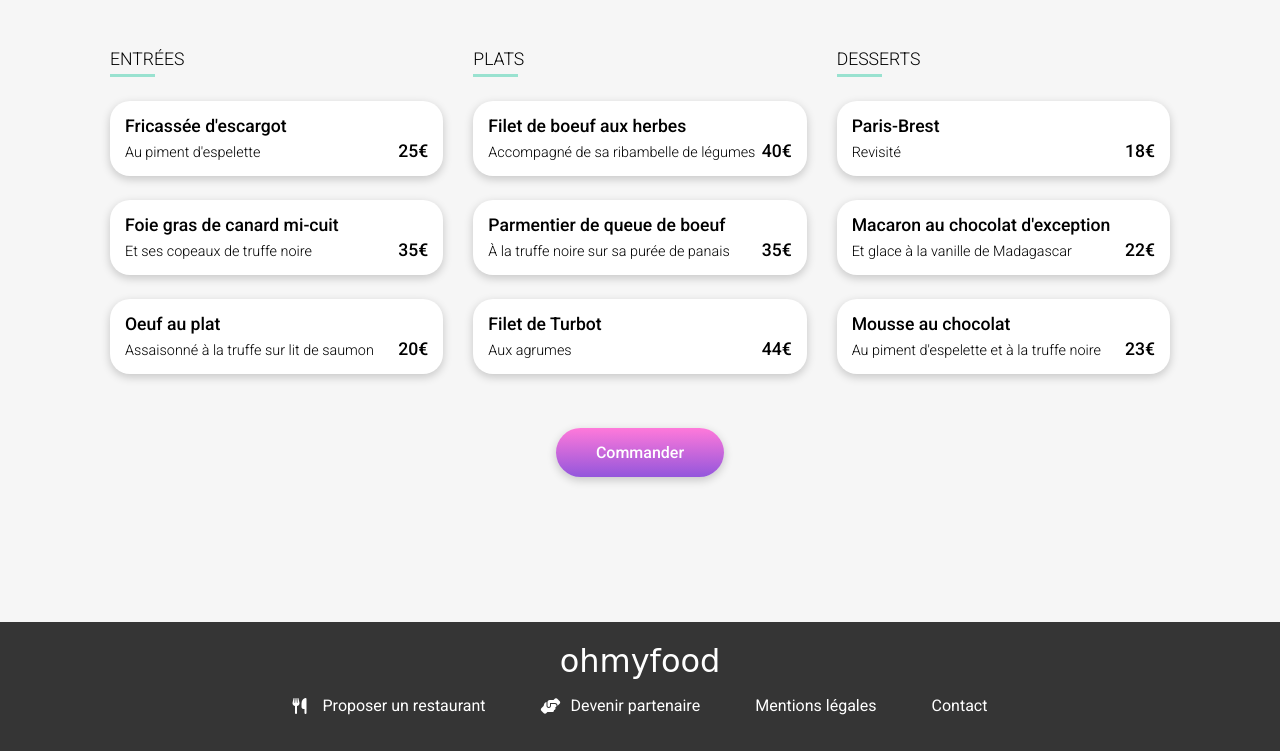
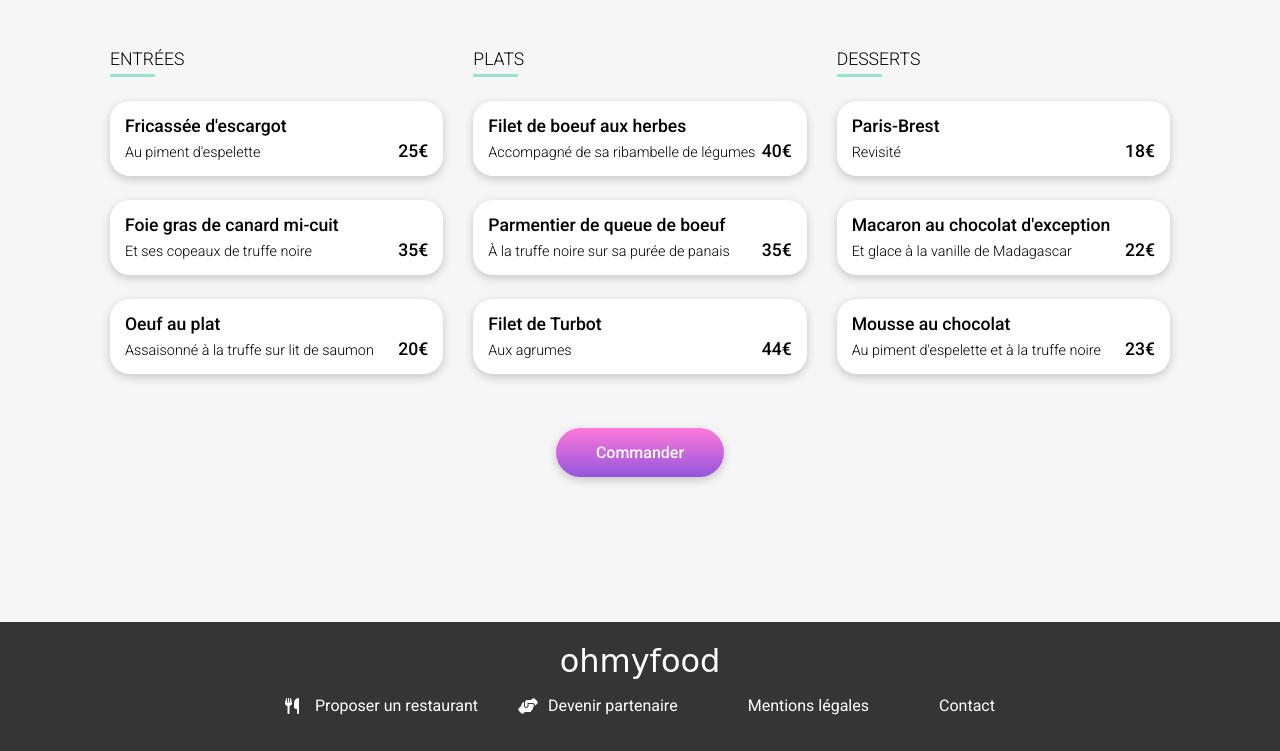
Before and after one commit to MMangeant/MaudMangeant_3_14032021, a website: page menu1.html in a window 1280 px wide. Shown: the part 469-1220 px from the top of the page. Drawn offline with Linux system fonts and the light colour scheme; a web font is replaced by a local one.

Commit message:
transfert footer menus

```diff
--- a/menu1.html
+++ b/menu1.html
@@ -167,6 +167,7 @@
 
 
         <footer>
+            <div class="footer-cont">
                 <div class="footer-logo">
                     <h1>ohmyfood</h1>
                 </div>
@@ -179,9 +180,16 @@
                         <i class="fas fa-hands-helping"></i>
                         <p>Devenir partenaire</p>
                     </div>
+                    <div class="footer-menu__txt">
                         <p>Mentions légales</p>
-                <p>Contact</p>
                     </div>
+                    <div class="footer-menu__txt">
+                        <p><a href="mailto:ohmyfood@gmail.com">Contact</a></p>
+                    </div>
+
+                </div>
+            </div>
+
         </footer>
     </main>
 </body>
```
Also changed, not shown: menu2.html (+9 -1 lines), menu3.html (+9 -1 lines), menu4.html (+9 -1 lines). Lines whose indentation alone changed are shown as unchanged.
